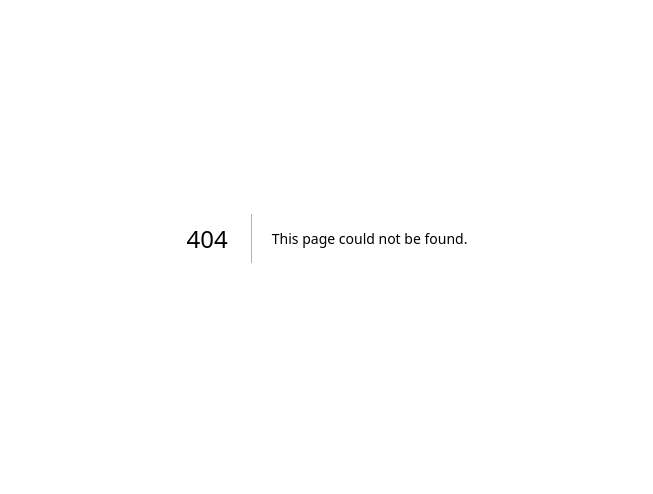
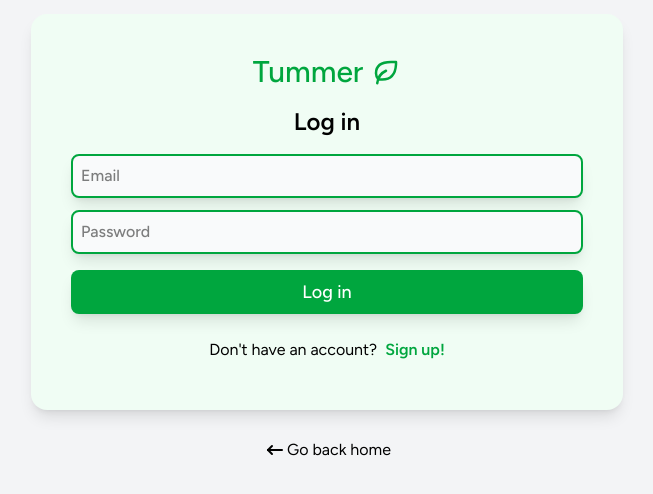
Before and after one commit to MartinGV10/Tummer, a Next.js app: page /login in a window 1280 px wide. Before the commit this address had no page. Shown: the part 162-656 px from the top of the page, without its empty margins (313-966 px from the left). Built offline with nearby package versions, Linux system fonts and the light colour scheme; no server answers; what @radix-ui/themes would draw is missing.

Commit message:
Added login page

```diff
--- /dev/null
+++ b/app/login/page.tsx
@@ -0,0 +1,97 @@
+'use client'
+import React, { useState, useEffect, useTransition } from 'react'
+import { IconArrowNarrowLeft, IconLeaf } from '@tabler/icons-react'
+import { supabase } from '@/lib/supabaseClient'
+import { useRouter } from 'next/navigation'
+
+const Login = () => {
+  const [email, setEmail] = useState('')
+  const [password, setPassword] = useState('')
+  const [error, setError] = useState<string | null>(null)
+  const [message, setMessage] = useState<string | null>(null)
+  const [isPending, startTransition] = useTransition()
+
+  const router = useRouter()
+
+  // useEffect(() => {
+  //   const checkSession = async () => {
+  //     const { data } = await supabase.auth.getSession()
+  //     if (data.session) {
+  //       router.push('/dashboard')
+  //     }
+  //   }
+  //   checkSession()
+  // }, [router])
+
+  const handleLogin = () => {
+    if (!email || !password) {
+      setError('Please enter your email and password')
+      return
+    }
+
+    setError(null)
+    setMessage(null)
+
+    startTransition(async () =>  {
+      const { data, error } = await supabase.auth.signInWithPassword({
+        email,
+        password
+      })
+
+      if (error) {
+        setError(error.message || 'Unable to sign in')
+        return
+      }
+
+      setMessage('Welcome Back! Redirecting...')
+      setEmail('')
+      setPassword('')
+
+      setTimeout(() => {
+        router.push('/dashboard')
+      }, 800);
+    })
+  }
+
+  const clearError = () => {
+    if (error) setError(null)
+  }
+
+  return (
+    <div className='min-h-screen flex flex-col items-center justify-center space-y-7 bg-gray-100'>
+      <div className='w-full max-w-lg space-y-4 p-10 box-content bg-green-50 shadow-lg rounded-2xl'>
+        <h1 className='text-3xl font-medium text-center text-green-600 flex justify-center items-center gap-2'>Tummer <IconLeaf size={30}></IconLeaf></h1>
+        <h1 className='text-2xl font-semibold text-center'>Log in</h1>
+
+        {error && (
+          <div className='w-full rounded-lg bg-red-100 border border-red-300 text-red-700 px-4 py-2 text-sm text-center'>{error}</div>
+        )}
+
+        <div className='flex space-x-5 justify-around'>
+          <div className='flex flex-col space-y-3 w-full'>
+            <input type="email" placeholder='Email' value={email} onKeyDown={e => e.key === 'Enter' && handleLogin()} onChange={e => setEmail(e.target.value)} className='shadow-lg w-full bg-gray-50 border-2 rounded-lg p-2 font-medium border-green-600'/>
+            <input type="password" placeholder='Password' value={password} onKeyDown={e => e.key === 'Enter' && handleLogin()} onChange={e => setPassword(e.target.value)} className='shadow-lg w-full bg-gray-50 border-2 rounded-lg p-2 font-medium border-green-600'/>
+          </div>
+        </div>
+
+        <button onClick={handleLogin} disabled={isPending} className='font-medium text-lg shadow-lg transition-all cursor-pointer w-full bg-green-600 hover:bg-green-700 text-white rounded-lg p-2 disabled:opacity-50'>
+          {isPending ? 'Logging in...' : 'Log in'}
+        </button>
+
+        {message && (
+          <p className='text-sm text-center text-gray-600'>{message}</p>
+        )}
+
+        <p className='transition-all w-full p-2 flex items-center justify-center gap-2'>
+          Don't have an account?
+          <a href="/signup" className='cursor-pointer text-green-600 font-semibold hover:text-green-800 transition-all'>Sign up!</a>
+        </p>
+      </div>
+
+      <a href="/" className='flex hover:text-green-600 transition-all'><IconArrowNarrowLeft></IconArrowNarrowLeft>Go back home</a>
+
+    </div>
+  )
+}
+
+export default Login
```
